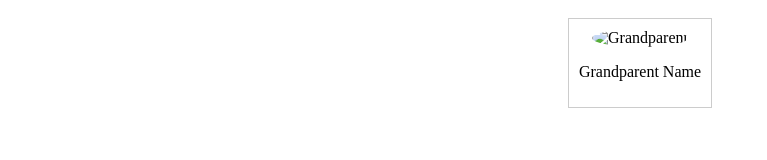
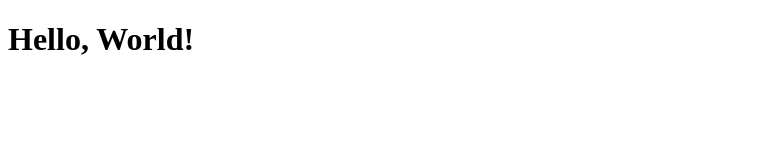
Before and after one commit to Madhavan-Sankar/family-tree, a plain HTML site: page index.html in a window 1280 px wide. Shown: the whole page, without its empty margins (0-767 px from the left). Drawn offline with Linux system fonts and the light colour scheme.

Commit message:
Update index.html
hello world

```diff
--- a/index.html
+++ b/index.html
@@ -1,61 +1,9 @@
 <!DOCTYPE html>
-<html lang="en">
+<html>
 <head>
-    <meta charset="UTF-8">
-    <meta name="viewport" content="width=device-width, initial-scale=1.0">
-    <title>Interactive Family Tree</title>
-    <style>
-        /* Basic styles for the family tree */
-        .family-tree {
-            display: flex;
-            flex-direction: column;
-            align-items: center;
-            margin: 0 auto;
-        }
-
-        .person {
-            border: 1px solid #ccc;
-            padding: 10px;
-            margin: 10px;
-            text-align: center;
-            cursor: pointer;
-        }
-
-        .person img {
-            width: 100px;
-            height: 100px;
-            border-radius: 50%;
-        }
-
-        .hidden {
-            display: none;
-        }
-    </style>
+<title>Hello, World!</title>
 </head>
 <body>
-    <div class="family-tree">
-        <div class="person" data-parent="null">
-            <img src="images/grandparent.jpg" alt="Grandparent">
-            <p>Grandparent Name</p>
-            <div class="children hidden">
-                <div class="person" data-parent="grandparent">
-                    <img src="images/parent1.jpg" alt="Parent 1">
-                    <p>Parent 1 Name</p>
-                    <div class="children hidden">
-                        </div>
-                </div>
-                <div class="person" data-parent="grandparent">
-                    <img src="images/parent2.jpg" alt="Parent 2">
-                    <p>Parent 2 Name</p>
-                    <div class="children hidden">
-                        </div>
-                </div>
-            </div>
-        </div>
-    </div>
-
-    <script>
-        // JavaScript code to handle interactivity
-    </script>
+<h1>Hello, World!</h1>
 </body>
 </html>
```
